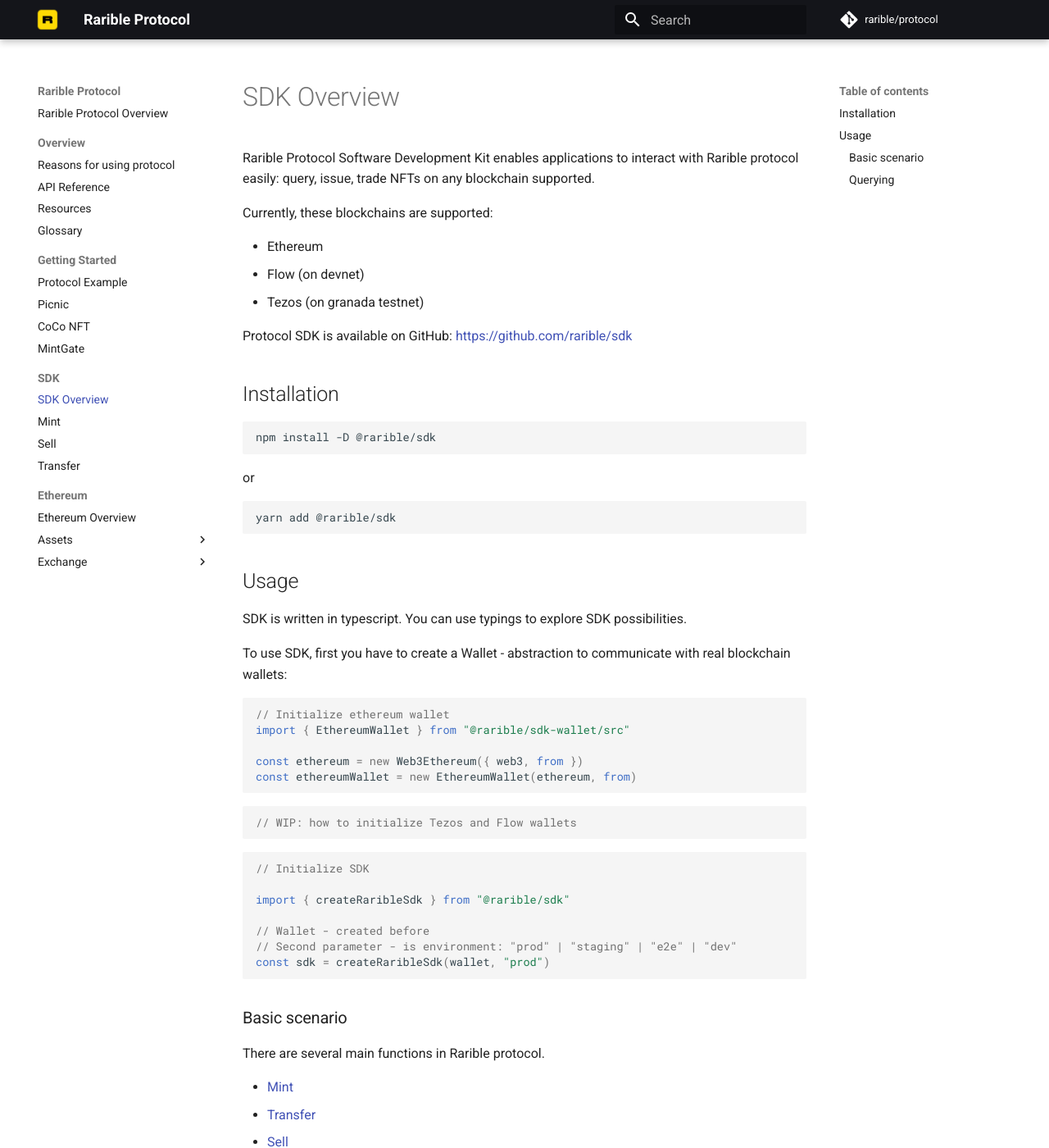
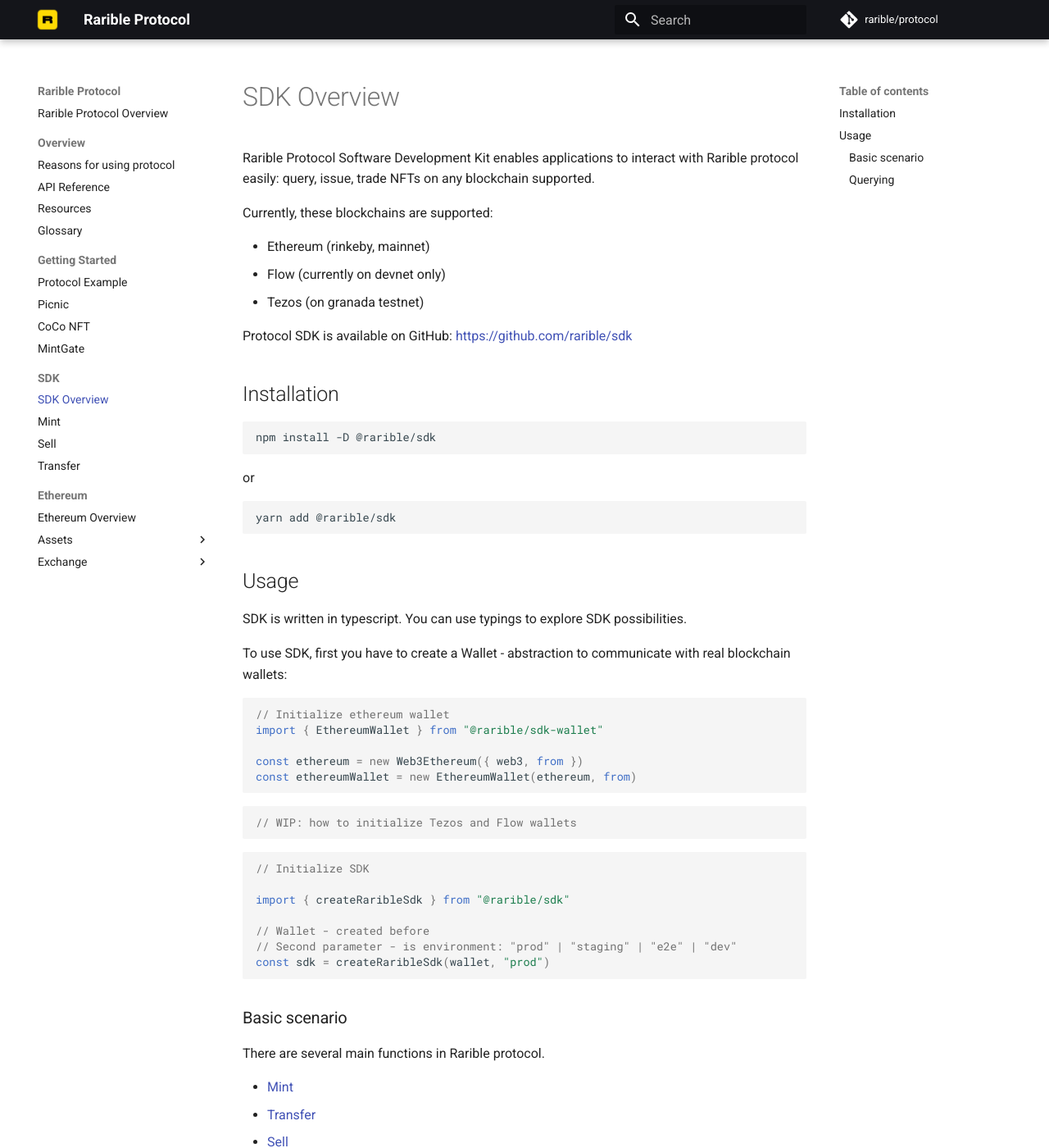
Before and after one commit to rarible/protocol, an MkDocs documentation site: the page built from docs/SDK/union-sdk.md, in a window 1280 px wide and 1400 px high. Shown: the whole window at 82% size. Built offline with MkDocs 1.6.1 and Material for MkDocs 9.7.7, drawn with Linux system fonts in a browser that asks for light colours; comment, search, counter and statistics services are not loaded; some of the changed text lies outside the part shown.

````diff
--- a/docs/SDK/union-sdk.md
+++ b/docs/SDK/union-sdk.md
@@ -4,8 +4,8 @@ Rarible Protocol Software Development Kit enables applications to interact with
 
 Currently, these blockchains are supported:
 
-- Ethereum
-- Flow (on devnet)
+- Ethereum (rinkeby, mainnet)
+- Flow (currently on devnet only)
 - Tezos (on granada testnet)
 
 Protocol SDK is available on GitHub: [https://github.com/rarible/sdk](https://github.com/rarible/sdk)
@@ -30,7 +30,7 @@ To use SDK, first you have to create a Wallet - abstraction to communicate with
 
 ```typescript
 // Initialize ethereum wallet
-import { EthereumWallet } from "@rarible/sdk-wallet/src"
+import { EthereumWallet } from "@rarible/sdk-wallet"
 
 const ethereum = new Web3Ethereum({ web3, from })
 const ethereumWallet = new EthereumWallet(ethereum, from)
````
Also changed, not shown: other parts of docs/SDK/union-sdk.md (+1 -0 lines), docs/index.md (+1 -1 lines), readme.md (+1 -1 lines), 1 other file.
